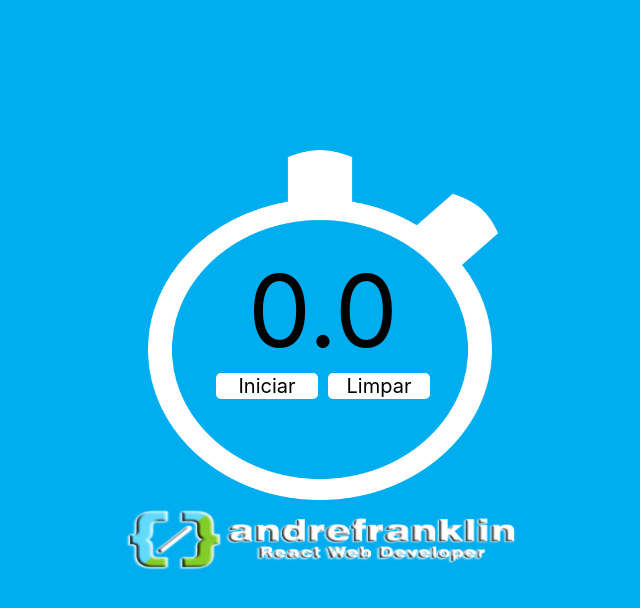
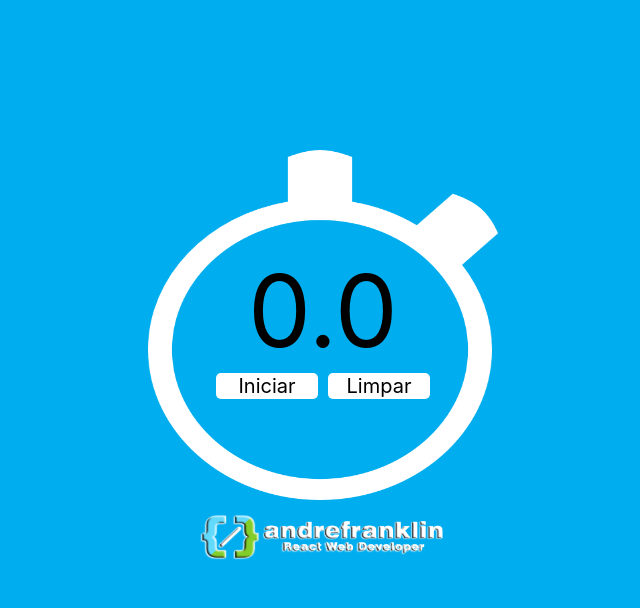
Before and after one commit to anndrefranklin/Cronometro, a React (Create React App) app: page / in a window 1280 px wide. Shown: the top 608 px of the page, without its empty margins (317-957 px from the left). Built offline with nearby package versions, Linux system fonts and the light colour scheme.

Commit message:
Alteração no tamanho da imagem

```diff
--- a/src/estilo.css
+++ b/src/estilo.css
@@ -36,9 +36,9 @@
 
 .logonome {
   text-align: center;
-  margin-top: 90px;
-  width: 400px;
-  height: 100px;
+  margin: 100px 30px 0px 30px;
+  width: 250px;
+  height: 75px;
 }
 
 .botao:hover {
```
